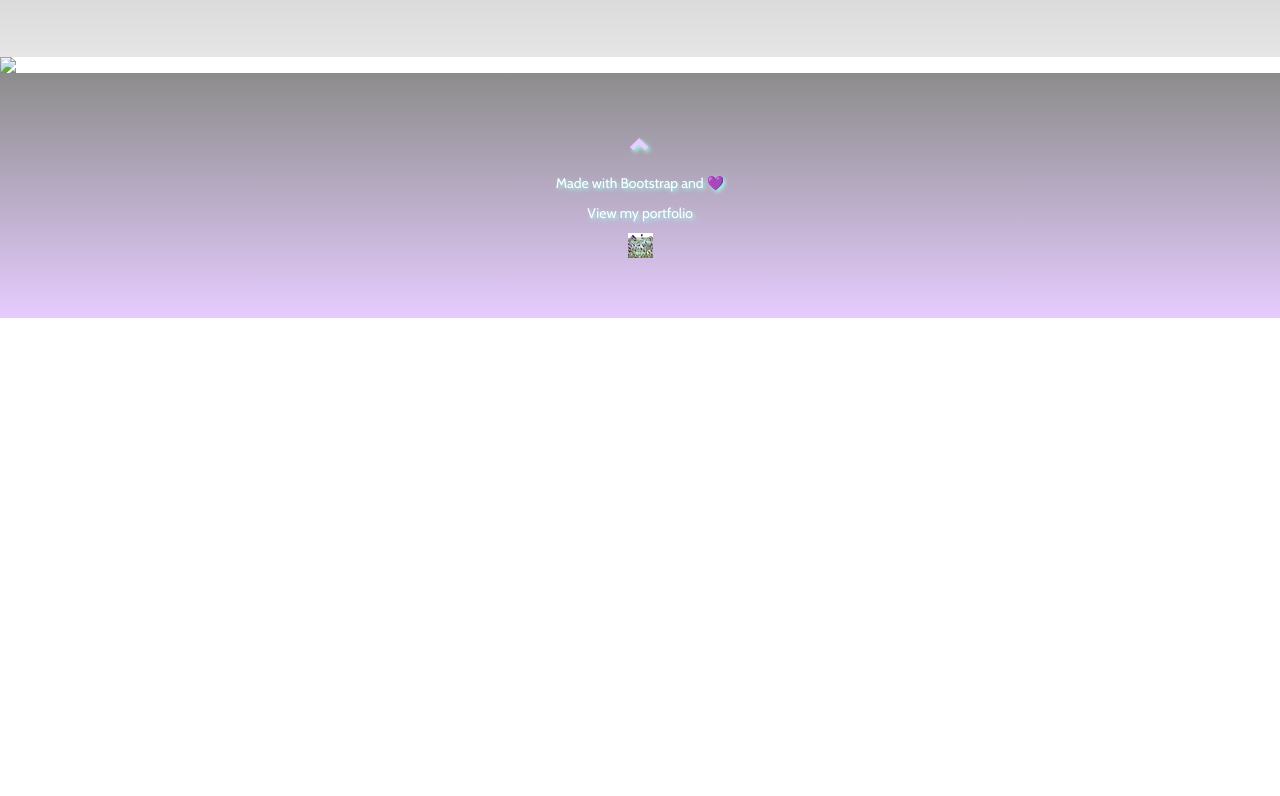
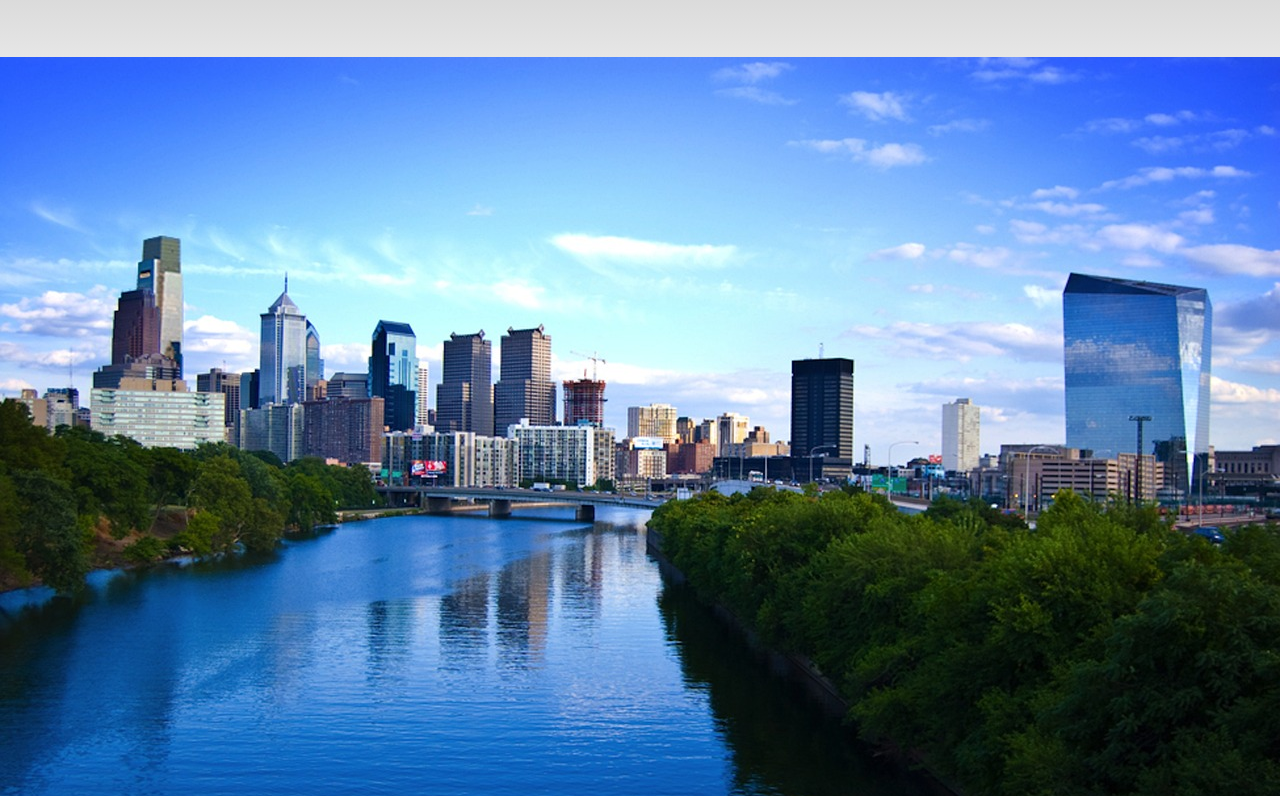
Before and after one commit to tfletch3018/DesignSamples_Company, a plain HTML site: page index.html in a window 1280 px wide. Shown: the part 4886-5682 px from the top of the page. Before the commit the page ends 5204 px from the top, so only its background shows below. Drawn offline with nearby package versions, Linux system fonts and the light colour scheme; a web font is replaced by a local one.

Commit message:
fix imports

```diff
--- a/index.html
+++ b/index.html
@@ -299,7 +299,7 @@
         </div>
     </div>
 
-    <img src="images/pic4.jpg" class="img-responsive" style="width:100%">
+    <img src="assets/images/pic4.jpg" class="img-responsive" style="width:100%">
 
     <footer id="styled" class="container-fluid text-center bg-orchid">
         <a href="#myPage" title="To Top">
```
